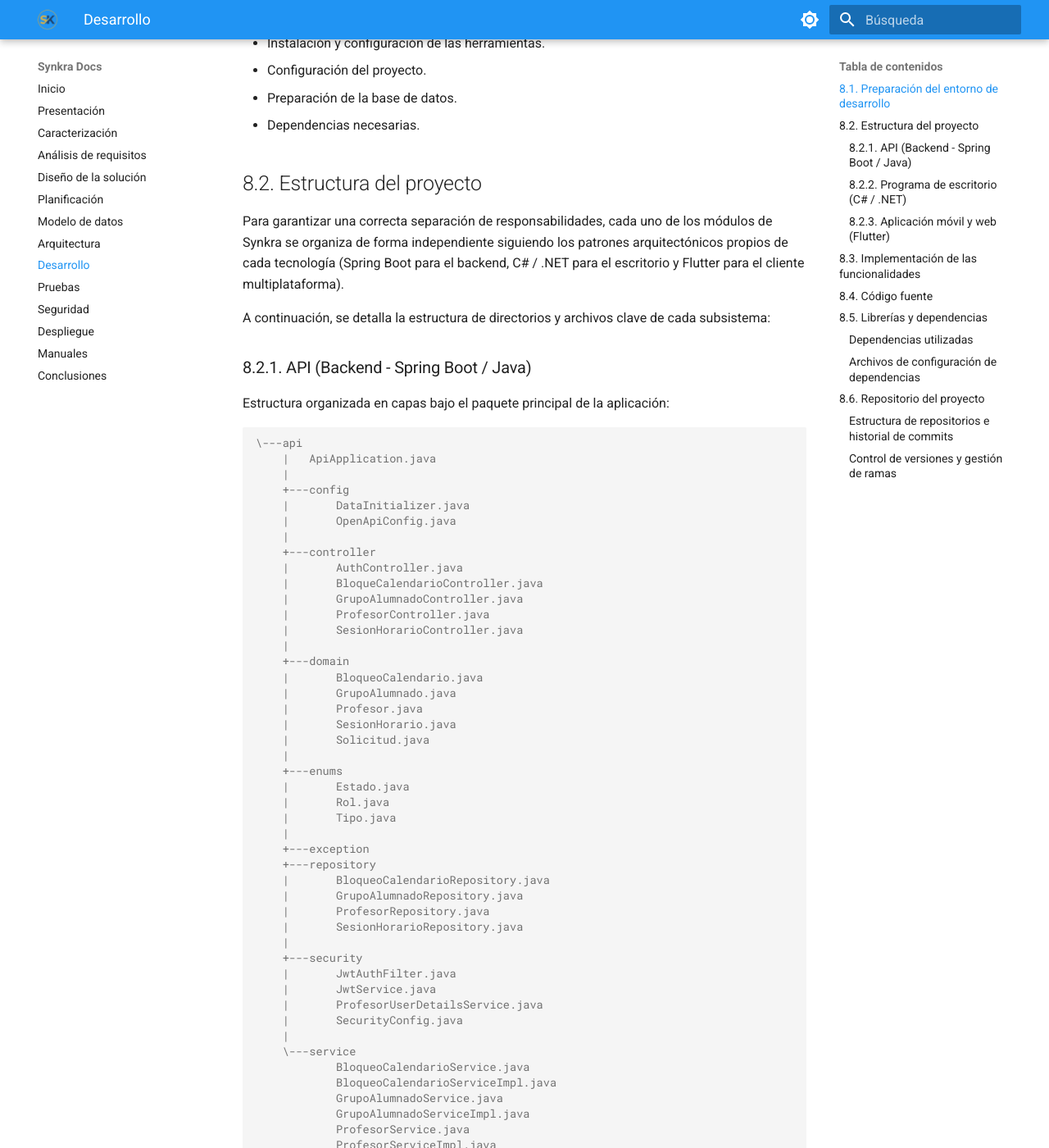
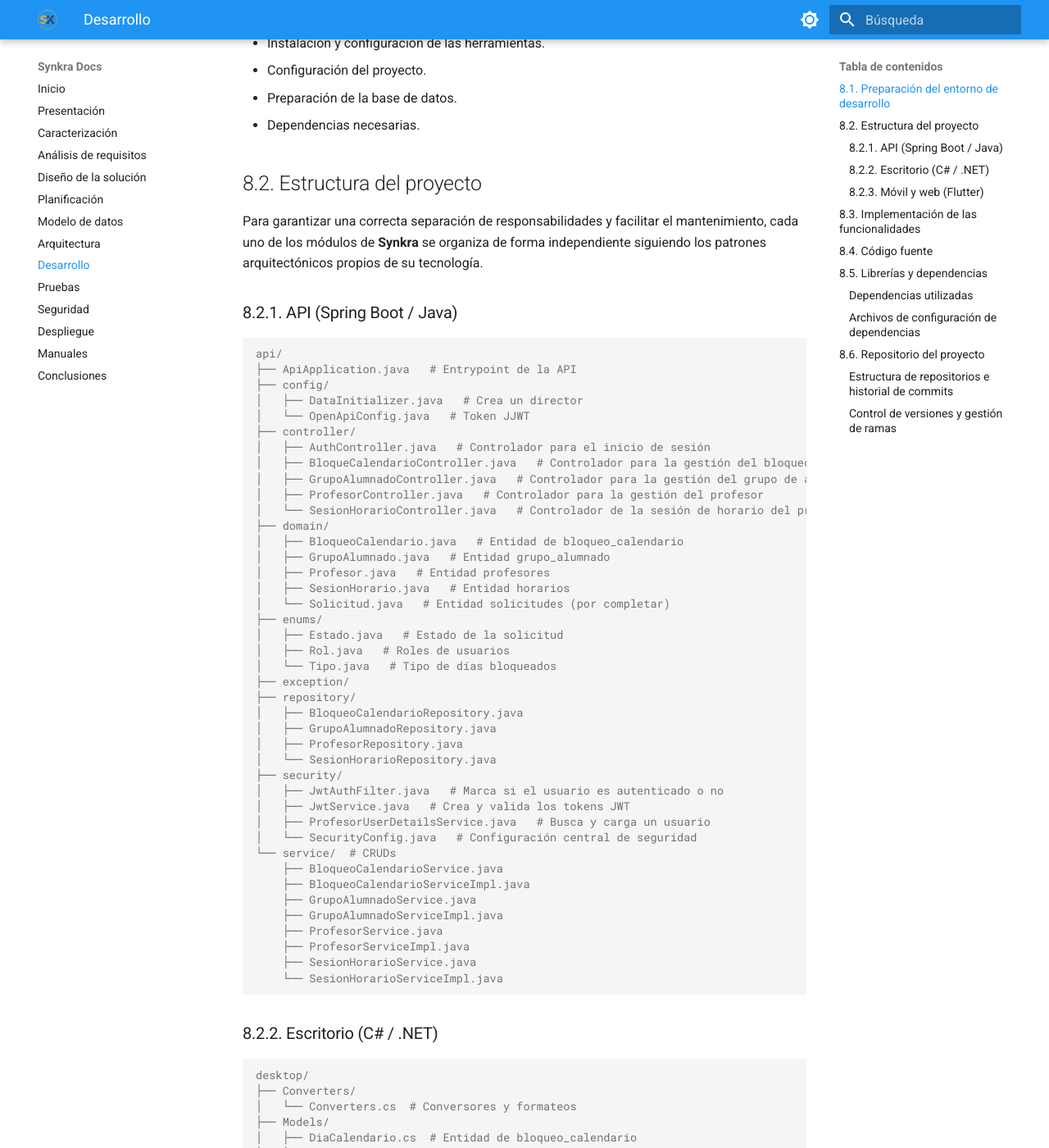
Before and after one commit to ian-ani/synkra-docs, an MkDocs documentation site: the page built from docs/08-desarrollo.md, in a window 1280 px wide and 1400 px high, scrolled down 191 px. Shown: the whole window at 82% size. Built offline with MkDocs 1.6.1 and Material for MkDocs 9.7.7, drawn with Linux system fonts in a browser that asks for light colours; some of the changed text lies outside the part shown.

Commit message:
Comentar estructura de directorios
Falta la de services en Flutter.

````diff
--- a/docs/08-desarrollo.md
+++ b/docs/08-desarrollo.md
@@ -9,140 +9,111 @@
 
 ## 8.2. Estructura del proyecto
 
-Para garantizar una correcta separación de responsabilidades, cada uno de los módulos de Synkra se organiza de forma independiente siguiendo los patrones arquitectónicos propios de cada tecnología (Spring Boot para el backend, C# / .NET para el escritorio y Flutter para el cliente multiplataforma).
+Para garantizar una correcta separación de responsabilidades y facilitar el mantenimiento, cada uno de los módulos de **Synkra** se organiza de forma independiente siguiendo los patrones arquitectónicos propios de su tecnología.
 
-A continuación, se detalla la estructura de directorios y archivos clave de cada subsistema:
-
-### 8.2.1. API (Backend - Spring Boot / Java)
-
-Estructura organizada en capas bajo el paquete principal de la aplicación:
+### 8.2.1. API (Spring Boot / Java)
 
 ```console
-\---api
-    |   ApiApplication.java
-    |
-    +---config
-    |       DataInitializer.java
-    |       OpenApiConfig.java
-    |
-    +---controller
-    |       AuthController.java
-    |       BloqueCalendarioController.java
-    |       GrupoAlumnadoController.java
-    |       ProfesorController.java
-    |       SesionHorarioController.java
-    |
-    +---domain
-    |       BloqueoCalendario.java
-    |       GrupoAlumnado.java
-    |       Profesor.java
-    |       SesionHorario.java
-    |       Solicitud.java
-    |
-    +---enums
-    |       Estado.java
-    |       Rol.java
-    |       Tipo.java
-    |
-    +---exception
-    +---repository
-    |       BloqueoCalendarioRepository.java
-    |       GrupoAlumnadoRepository.java
-    |       ProfesorRepository.java
-    |       SesionHorarioRepository.java
-    |
-    +---security
-    |       JwtAuthFilter.java
-    |       JwtService.java
-    |       ProfesorUserDetailsService.java
-    |       SecurityConfig.java
-    |
-    \---service
-            BloqueoCalendarioService.java
-            BloqueoCalendarioServiceImpl.java
-            GrupoAlumnadoService.java
-            GrupoAlumnadoServiceImpl.java
-            ProfesorService.java
-            ProfesorServiceImpl.java
-            SesionHorarioService.java
-            SesionHorarioServiceImpl.java
+api/
+├── ApiApplication.java   # Entrypoint de la API
+├── config/
+│   ├── DataInitializer.java   # Crea un director
+│   └── OpenApiConfig.java   # Token JJWT
+├── controller/
+│   ├── AuthController.java   # Controlador para el inicio de sesión
+│   ├── BloqueCalendarioController.java   # Controlador para la gestión del bloqueo de calendario
+│   ├── GrupoAlumnadoController.java   # Controlador para la gestión del grupo de alumnado
+│   ├── ProfesorController.java   # Controlador para la gestión del profesor
+│   └── SesionHorarioController.java   # Controlador de la sesión de horario del profesor
+├── domain/
+│   ├── BloqueoCalendario.java   # Entidad de bloqueo_calendario
+│   ├── GrupoAlumnado.java   # Entidad grupo_alumnado
+│   ├── Profesor.java   # Entidad profesores
+│   ├── SesionHorario.java   # Entidad horarios
+│   └── Solicitud.java   # Entidad solicitudes (por completar)
+├── enums/
+│   ├── Estado.java   # Estado de la solicitud
+│   ├── Rol.java   # Roles de usuarios
+│   └── Tipo.java   # Tipo de días bloqueados
+├── exception/
+├── repository/
+│   ├── BloqueoCalendarioRepository.java
+│   ├── GrupoAlumnadoRepository.java
+│   ├── ProfesorRepository.java
+│   └── SesionHorarioRepository.java
+├── security/
+│   ├── JwtAuthFilter.java   # Marca si el usuario es autenticado o no
+│   ├── JwtService.java   # Crea y valida los tokens JWT
+│   ├── ProfesorUserDetailsService.java   # Busca y carga un usuario
+│   └── SecurityConfig.java   # Configuración central de seguridad
+└── service/  # CRUDs
+    ├── BloqueoCalendarioService.java
+    ├── BloqueoCalendarioServiceImpl.java
+    ├── GrupoAlumnadoService.java
+    ├── GrupoAlumnadoServiceImpl.java
+    ├── ProfesorService.java
+    ├── ProfesorServiceImpl.java
+    ├── SesionHorarioService.java
+    └── SesionHorarioServiceImpl.java
 ```
 
-### 8.2.2. Programa de escritorio (C# / .NET)
+### 8.2.2. Escritorio (C# / .NET)
 
 ```console
-...
-|
-+---bin
-|
-+---Converters
-|       Converters.cs
-|
-+---Models
-|       DiaCalendario.cs
-|       TipoDia.cs
-|
-+---obj
-|
-+---Services
-|       ApiClient.cs
-|       ApiExceptions.cs
-|       AuthService.cs
-|       SesionUsuario.cs
-|
-+---ViewModels
-|       MainViewModel.cs
-|
-\---Views
-        LoginView.xaml
-        LoginView.xaml.cs
-        ProfesoresView.xaml
-        ProfesoresView.xaml.cs
+desktop/
+├── Converters/
+│   └── Converters.cs  # Conversores y formateos
+├── Models/
+│   ├── DiaCalendario.cs  # Entidad de bloqueo_calendario
+│   └── TipoDia.cs  # Tipo de días bloqueados
+├── Services/
+│   ├── ApiClient.cs  # DTOs y peticiones a la API
+│   ├── ApiExceptions.cs  # Excepciones resultantes de la API
+│   ├── AuthService.cs  # Inicio y cierre de sesión
+│   └── SesionUsuario.cs  # Sesión del usuario y sus permisos
+├── ViewModels/
+│   └── MainViewModel.cs  # Lógica de la pantalla principal (calendario de bloqueo)
+└── Views/
+    ├── EditarProfesorView.xaml   # Diseño de la pantalla de edición del profesor
+    ├── EditarProfesorView.xaml.cs   # Lógica de la pantalla de edición del profesor
+    ├── LoginView.xaml   # Diseño de la pantalla de login
+    ├── LoginView.xaml.cs   # Lógica de la pantalla de login
+    ├── ProfesoresView.xaml  # Diseño del listado de profesores
+    └── ProfesoresView.xaml.cs  # Lógica del listado de profesores
 ```
 
-### 8.2.3. Aplicación móvil y web (Flutter)
-
-Estructura modular orientada a pantallas, servicios y componentes reutilizables:
+### 8.2.3. Móvil y web (Flutter)
 
 ```console
-...
-|
-|   main.dart
-|
-+---models
-|       bloqueo.dart
-|       profesor.dart
-|       sesion_horario.dart
-|
-+---pages
-|       auth_gate.dart
-|       calendar_screen.dart
-|       home_screen.dart
-|       login_screen.dart
-|       school_info_screen.dart
-|       sesion_horario.dart
-|       solicitud_calendar_screen.dart
-|       solicitud_screen.dart
-|       user_screen.dart
-|
-+---services
-|       api_client.dart
-|       api_config.dart
-|       auth_service.dart
-|       token_storage.dart
-|
-+---utils
-|       utils.dart
-|
-\---widget
-        horario_semanal.dart
-        nav_bar.dart
-        password_change_box.dart
-        password_widget.dart
+mobile/
+├── main.dart  # Definición de tema e idioma, entrypoint de la app
+├── models/
+│   ├── bloqueo.dart  # Entidad de bloqueo_calendario
+│   ├── profesor.dart  # Entidad profesores
+│   └── sesion_horario.dart  # Entidad horarios
+├── pages/
+│   ├── auth_gate.dart
+│   ├── calendar_screen.dart
+│   ├── home_screen.dart
+│   ├── login_screen.dart
+│   ├── school_info_screen.dart
+│   ├── sesion_horario.dart
+│   ├── solicitud_calendar_screen.dart
+│   ├── solicitud_screen.dart
+│   └── user_screen.dart
+├── services/
+│   ├── api_client.dart  # Inicio de sesión y endpoints para peticiones a la API
+│   ├── api_config.dart  # Configuración de la API (dirección, puerto)
+│   ├── auth_service.dart  # Inicio y cierre de sesión
+│   └── token_storage.dart  # Guarda el token JWT
+├── utils/
+│   └── utils.dart  # Datos de prueba para el calendario
+└── widget/
+    ├── horario_semanal.dart  # Sesiones de horario de un profesor (perfil)
+    ├── nav_bar.dart  # Barra de navegación inferior
+    ├── password_change_box.dart  # Caja para el cambio de contraseña (perfil)
+    └── password_widget.dart  # Diseño del input de contraseña
 ```
-
-- Explicación de la función de los archivos principales.
-- Organización del código fuente.
 
 ## 8.3. Implementación de las funcionalidades
 
@@ -183,13 +154,11 @@ Con el fin de mantener una correcta separación de responsabilidades y modularid
 
 | Función | Enlace al repositorio | Historial de trabajo |
 |---------|-----------------------|------------------------|
-| Programa de escritorio | [Código fuente](https://github.com/Mokey09/LilBrosTeam-Proyecto2DAM-desktop) | [Historial de `develop`](https://github.com/Mokey09/LilBrosTeam-Proyecto2DAM-desktop/commits/develop)
-| Aplicación móvil y web | [Código fuente](https://github.com/Mokey09/LilBrosTeam-Proyecto2DAM-mobile) | [Historial de `develop`](https://github.com/Mokey09/LilBrosTeam-Proyecto2DAM-mobile/commits/develop)
-| API | [Código fuente](https://github.com/Mokey09/LilBrosTeam-Proyecto2DAM-api) | [Historial de `develop`](https://github.com/Mokey09/LilBrosTeam-Proyecto2DAM-api/commits/develop)
-| Documentación | [Código fuente](https://github.com/ian-ani/synkra-docs) | [Historial de `main`](https://github.com/ian-ani/synkra-docs/commits/main/)
+| Programa de escritorio | [Código fuente](https://github.com/Mokey09/LilBrosTeam-Proyecto2DAM-desktop) | [Historial](https://github.com/Mokey09/LilBrosTeam-Proyecto2DAM-desktop/activity)
+| Aplicación móvil y web | [Código fuente](https://github.com/Mokey09/LilBrosTeam-Proyecto2DAM-mobile) | [Historial](https://github.com/Mokey09/LilBrosTeam-Proyecto2DAM-mobile/activity)
+| API | [Código fuente](https://github.com/Mokey09/LilBrosTeam-Proyecto2DAM-api) | [Historial](https://github.com/Mokey09/LilBrosTeam-Proyecto2DAM-api/activity)
+| Documentación | [Código fuente](https://github.com/ian-ani/synkra-docs) | [Historial](https://github.com/ian-ani/synkra-docs/activity)
 | Gestión de tareas | [Tablero del proyecto](https://github.com/users/Mokey09/projects/4) | - |
-
-*Nota sobre las ramas: Actualmente los enlaces apuntan a la rama de integración* `develop` *en los repositorios de código. Una vez finalizado el proyecto y alcanzada su versión estable, dichos enlaces se redirigirán a la rama principal (*`main`*).*
 
 Adicionalmente, se puede acceder de forma directa a los repositorios principales (escritorio, móvil y API) desde los accesos directos ubicados en la esquina inferior derecha de la interfaz de la documentación web.
 
````
